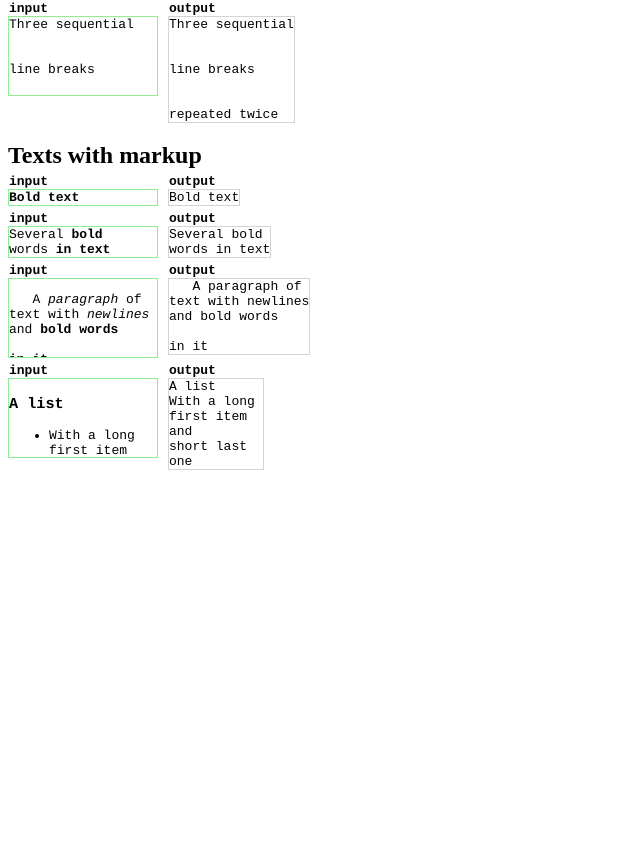
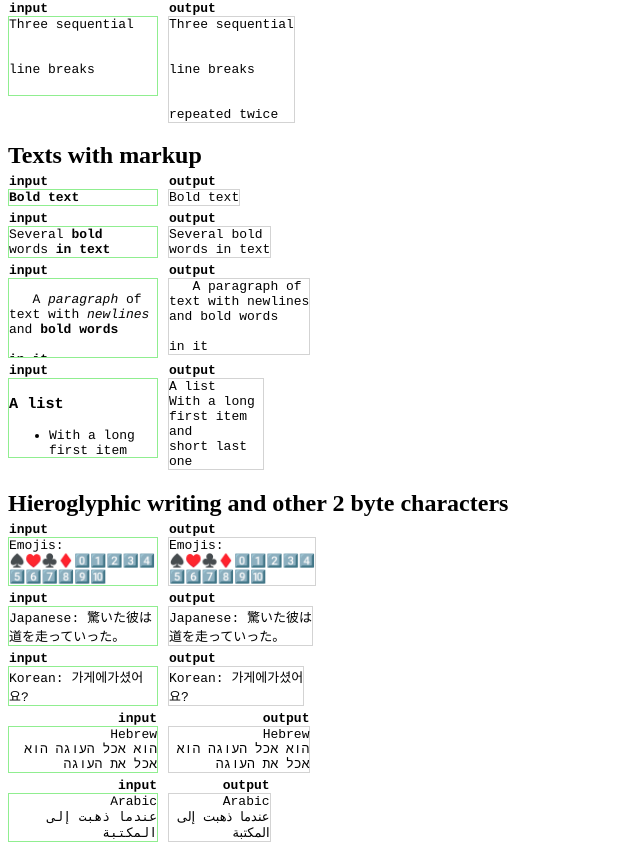
Before and after one commit to dvdvdmt/lines-of-rendered-text, a website built with Parcel: page src/index.html in a window 1280 px wide. Shown: the part 662-1512 px from the top of the page, without its empty margins (0-640 px from the left). Before the commit the page ends 1140 px from the top, so only its background shows below. Built offline with nearby package versions, Linux system fonts and the light colour scheme.

Commit message:
Add 2 byte characters examples

```diff
--- a/src/index.html
+++ b/src/index.html
@@ -107,6 +107,34 @@ and <b>bold words</b>
       <div class="text text--small" contenteditable="true"><h3>A list</h3><ul><li>With a long first item</li><li><b>and</b></li><li>short last one</li></ul></div>
       <pre class="output">FooBar</pre>
     </section>
+    <h2>Hieroglyphic writing and other 2 byte characters</h2>
+    <section class="example">
+      <!-- prettier-ignore -->
+      <div class="text text--small" contenteditable="true">Emojis: ♠️♥️♣️♦️0️⃣1️⃣2️⃣3️⃣4️⃣5️⃣6️⃣7️⃣8️⃣9️⃣🔟</div>
+      <pre class="output">FooBar</pre>
+    </section>
+    <section class="example">
+      <!-- prettier-ignore -->
+      <div class="text text--small" contenteditable="true">Japanese: 驚いた彼は道を走っていった。</div>
+      <pre class="output">FooBar</pre>
+    </section>
+    <section class="example">
+      <!-- prettier-ignore -->
+      <div class="text text--small" contenteditable="true">Korean: 가게에가셨어요?</div>
+      <pre class="output">FooBar</pre>
+    </section>
+    <section class="example">
+      <!-- prettier-ignore -->
+      <div class="text text--small" contenteditable="true" dir='rtl'>Hebrew
+הוא אכל העוגה הוא אכל את העוגה</div>
+      <pre class="output" dir="rtl">FooBar</pre>
+    </section>
+    <section class="example">
+      <!-- prettier-ignore -->
+      <div class="text text--small" contenteditable="true" dir='rtl'>Arabic
+عندما ذهبت إلى المكتبة</div>
+      <pre class="output" dir="rtl">FooBar</pre>
+    </section>
     <script src="index.ts"></script>
   </body>
 </html>
```
